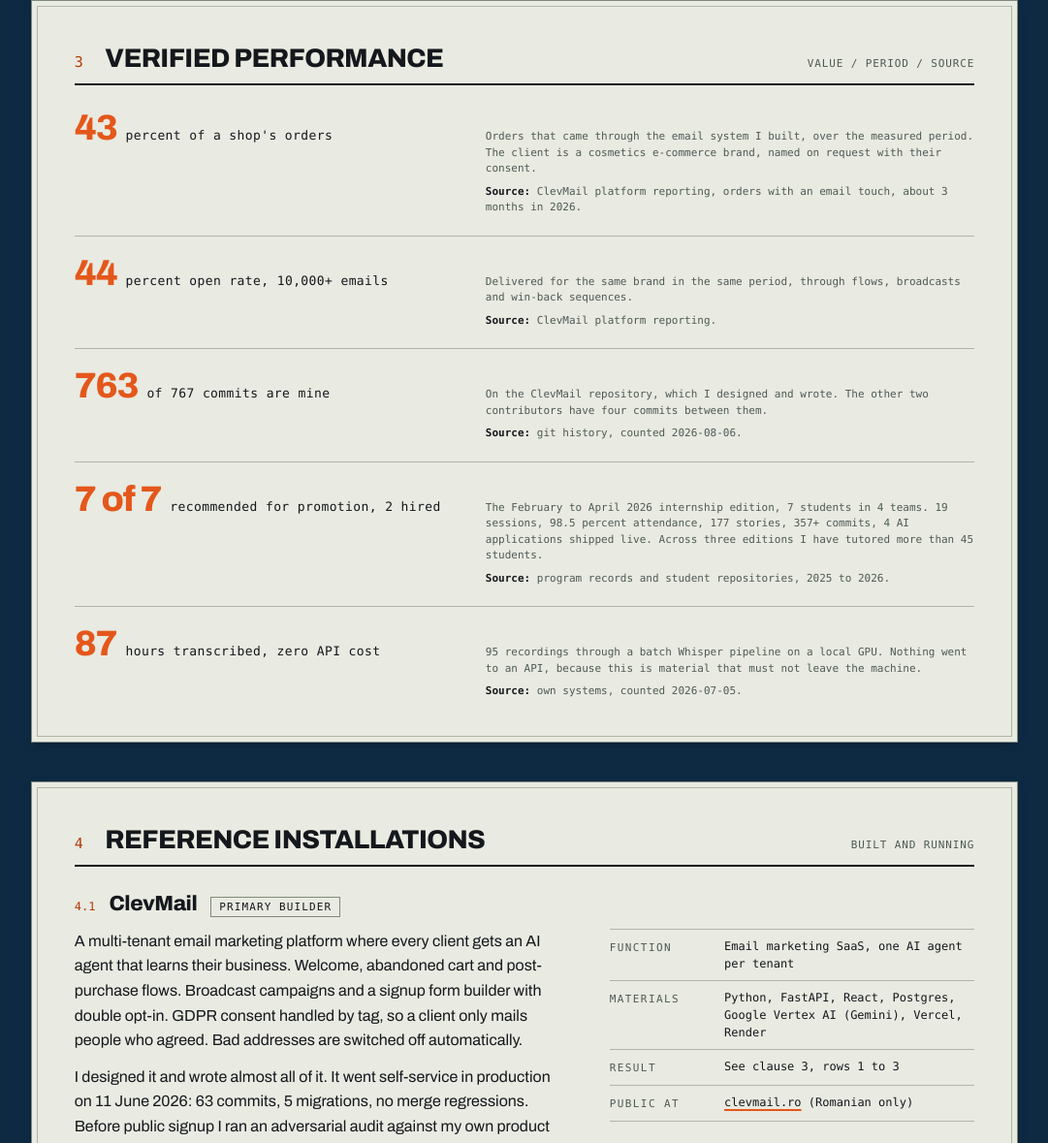
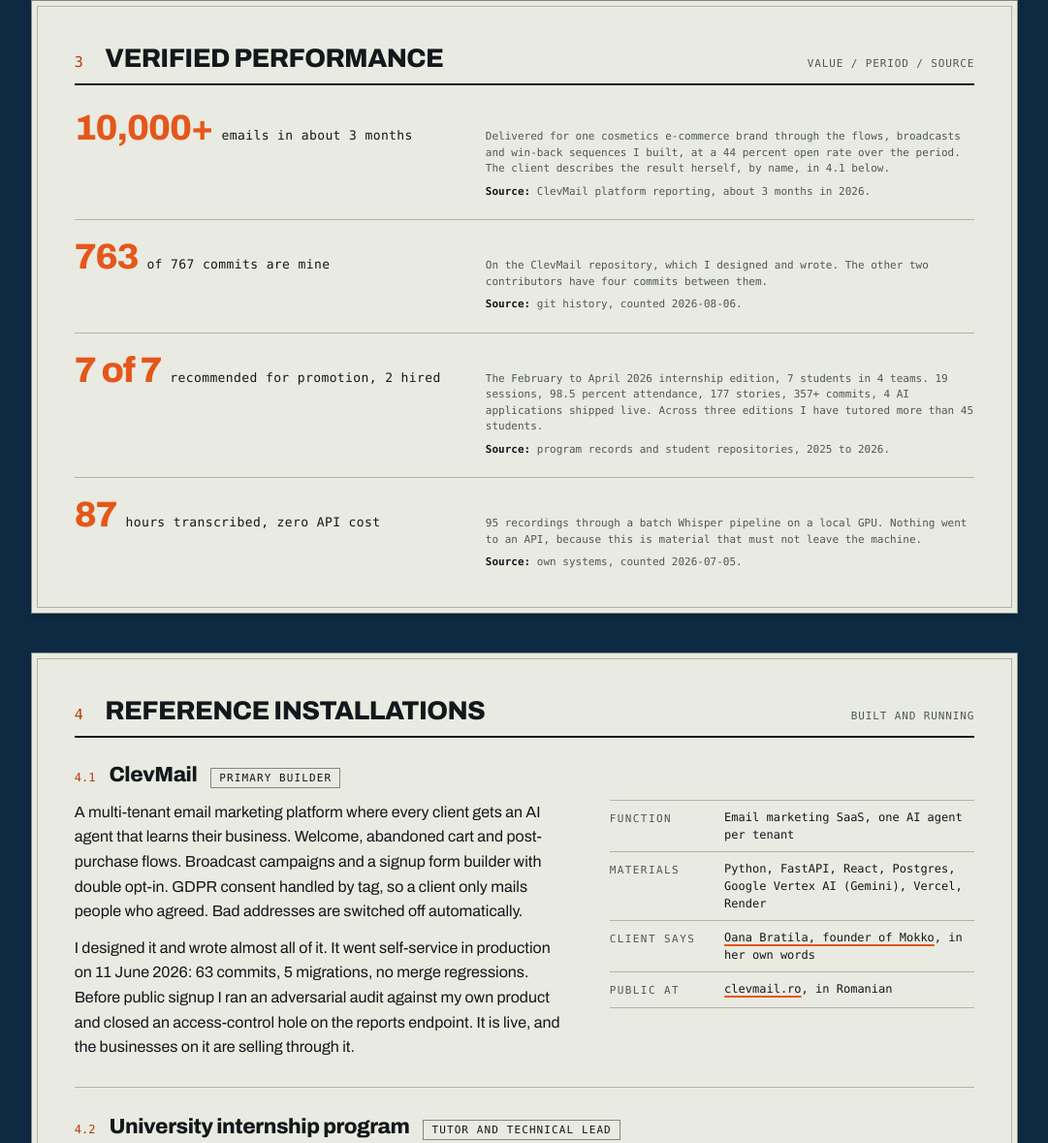
Before and after one commit to cnick26/cnick26.github.io, a plain HTML site: page index.html in a window 1280 px wide. Shown: the part 1702-2881 px from the top of the page at 97% size, without its empty margins (99-1180 px from the left). Drawn offline with Linux system fonts and the light colour scheme; a web font is replaced by a local one.

Commit message:
Cifra de atributie inlocuita cu vorbele clientei, plus dovada terta de la UTCB
Nick, azi: cele 43 de procente din comenzi "nu e doar munca mea.. eu am facut
codul". Are dreptate, si vaultul ii dadea deja dreptate: regula de framing
scrisa acolo e "43% din comenzi trec prin sistemul nostru", niciodata
"atribuite". Cifra iese de pe pagina. In locul ei, volumul livrat, care chiar e
al sistemului construit de el, si un link catre Oana Bratila de la Mokko, care
o spune cu numele ei pe devidevs-agency.com/en/testimonials. Un client care
semneaza bate o cifra pe care o calculezi singur despre tine.

Adaugat si singura dovada de pe pagina pe care n-a scris-o el: raportul de
proiect FDI al UTCB, pe utcb.ro, care numeste DeviDevs Technologies SRL intre
cele trei parteneriate semnate. E in romana si o spun in text, ca sa nu dea
nimeni click intr-o surpriza. Verificat citind pagina, nu doar codul 200.

```diff
--- a/index.html
+++ b/index.html
@@ -744,17 +744,11 @@
       </div>
       <ul class="meas">
         <li class="meas__row">
-          <span class="meas__val">43<span class="meas__unit">percent of a shop's orders</span></span>
-          <span class="meas__src">Orders that came through the email system I built, over the measured
-          period. The client is a cosmetics e-commerce brand, named on request with their consent.</span>
-          <span class="meas__src"><b>Source:</b> ClevMail platform reporting, orders with an email
-          touch, about 3 months in 2026.</span>
-        </li>
-        <li class="meas__row">
-          <span class="meas__val">44<span class="meas__unit">percent open rate, 10,000+ emails</span></span>
-          <span class="meas__src">Delivered for the same brand in the same period, through flows,
-          broadcasts and win-back sequences.</span>
-          <span class="meas__src"><b>Source:</b> ClevMail platform reporting.</span>
+          <span class="meas__val">10,000+<span class="meas__unit">emails in about 3 months</span></span>
+          <span class="meas__src">Delivered for one cosmetics e-commerce brand through the flows,
+          broadcasts and win-back sequences I built, at a 44 percent open rate over the period. The
+          client describes the result herself, by name, in 4.1 below.</span>
+          <span class="meas__src"><b>Source:</b> ClevMail platform reporting, about 3 months in 2026.</span>
         </li>
         <li class="meas__row">
           <span class="meas__val">763<span class="meas__unit">of 767 commits are mine</span></span>
@@ -808,8 +802,8 @@
           <div class="spec">
             <div class="spec__row"><span class="spec__k">Function</span><span class="spec__v">Email marketing SaaS, one AI agent per tenant</span></div>
             <div class="spec__row"><span class="spec__k">Materials</span><span class="spec__v">Python, FastAPI, React, Postgres, Google Vertex AI (Gemini), Vercel, Render</span></div>
-            <div class="spec__row"><span class="spec__k">Result</span><span class="spec__v">See clause 3, rows 1 to 3</span></div>
-            <div class="spec__row"><span class="spec__k">Public at</span><span class="spec__v"><a href="https://clevmail.ro" rel="noopener">clevmail.ro</a> (Romanian only)</span></div>
+            <div class="spec__row"><span class="spec__k">Client says</span><span class="spec__v"><a href="https://devidevs-agency.com/en/testimonials" rel="noopener">Oana Bratila, founder of Mokko</a>, in her own words</span></div>
+            <div class="spec__row"><span class="spec__k">Public at</span><span class="spec__v"><a href="https://clevmail.ro" rel="noopener">clevmail.ro</a>, in Romanian</span></div>
           </div>
         </div>
       </article>
@@ -833,7 +827,7 @@
             <div class="spec__row"><span class="spec__k">Role</span><span class="spec__v">Internship tutor across three editions</span></div>
             <div class="spec__row"><span class="spec__k">Materials</span><span class="spec__v">Next.js, TypeScript, Supabase, Vercel, Render, Gemini CLI, opencode, BMAD, Jira</span></div>
             <div class="spec__row"><span class="spec__k">Result</span><span class="spec__v">45+ tutored, 4 applications shipped live, 2 hired</span></div>
-            <div class="spec__row"><span class="spec__k">Public at</span><span class="spec__v spec__v--none">Student work, not mine to publish</span></div>
+            <div class="spec__row"><span class="spec__k">On record at</span><span class="spec__v"><a href="https://utcb.ro/cercetare/fondul-de-dezvoltare-institutionala/d7-corelarea-ofertei-educationale-cu-cererea-pietei-muncii-consilierea-si-orientarea-in-cariera/" rel="noopener">utcb.ro</a>, the university's own project report, in Romanian</span></div>
           </div>
         </div>
       </article>
```
